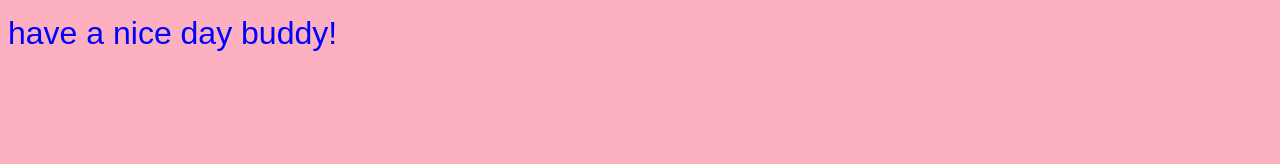
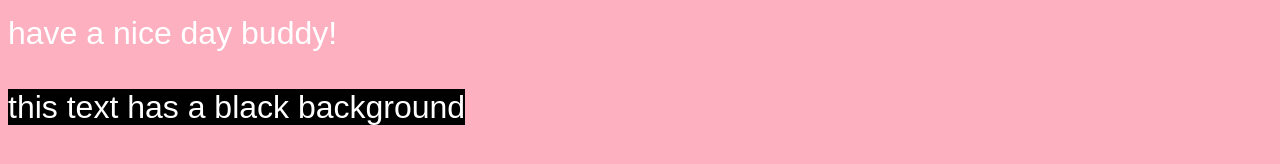
Before and after one commit to nilsontcarroll/summer23, a plain HTML site: page index.html in a window 1280 px wide. Shown: the part 252-416 px from the top of the page. Drawn offline with Linux system fonts and the light colour scheme.

Commit message:
Update index.html

```diff
--- a/index.html
+++ b/index.html
@@ -4,7 +4,7 @@
     <style>
       body {
 		    background-color: #FDB0C0;
-		    color: blue;
+		    color: white;
 		    font-size: 32px;
 		    font-family: Arial, Helvetica, sans-serif;
 	}
@@ -19,7 +19,9 @@
 
 
     <br><br>
-    have a nice day buddy!
+    have a nice day buddy!<br><br>
+
+	  <span style="background-color: black">this text has a black background</span>
   </body>
 
 </html>
```
